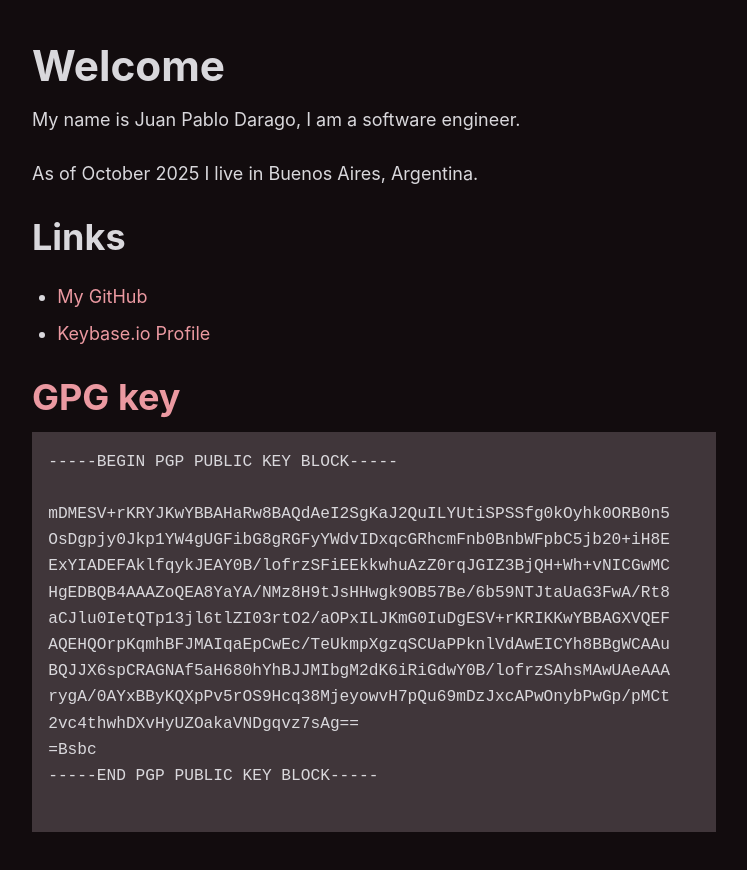
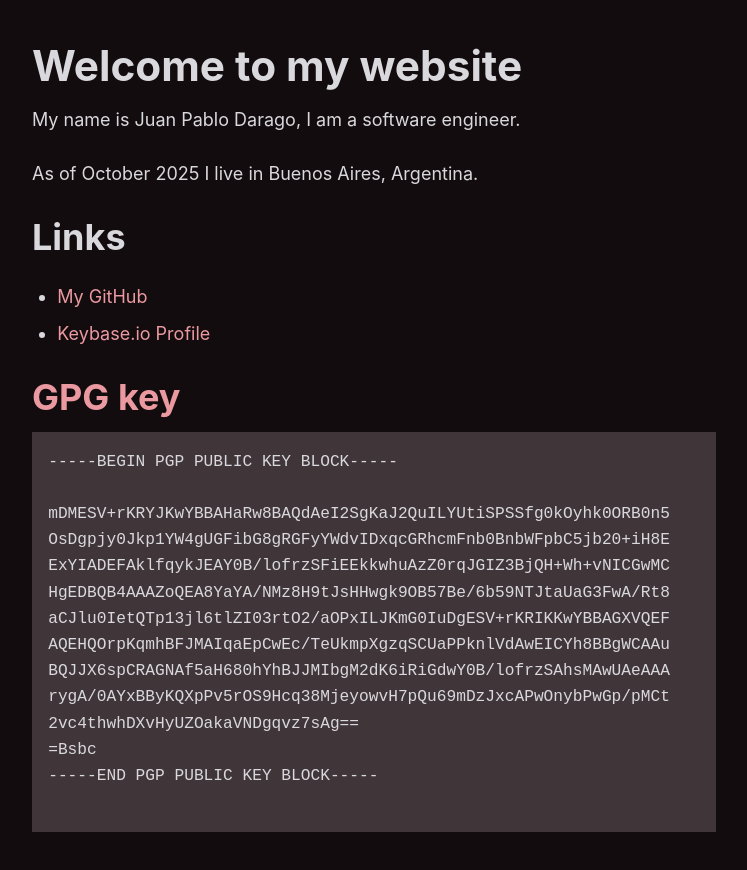
Before and after one commit to jpdarago/webpage, a plain HTML site: page index.html in a window 1280 px wide. Shown: the whole page, without its empty margins (266-1013 px from the left). Drawn offline with Linux system fonts and the light colour scheme.

Commit message:
Test change

```diff
--- a/index.html
+++ b/index.html
@@ -12,7 +12,7 @@
     <body>
         <main>
             <article class="page">
-                <h1> Welcome </h1>
+                <h1> Welcome to my website </h1>
                 <p> My name is Juan Pablo Darago, I am a software engineer. </p>
                 <p> As of October 2025 I live in Buenos Aires, Argentina. </p>
                 <h2> Links </h2>
```
